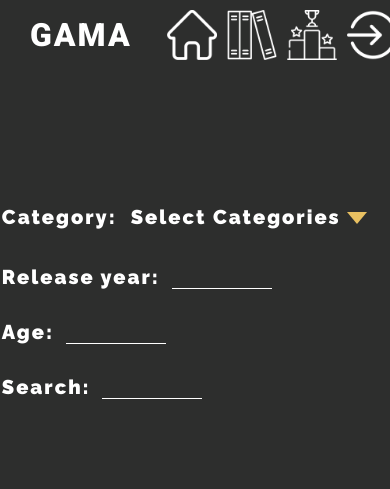
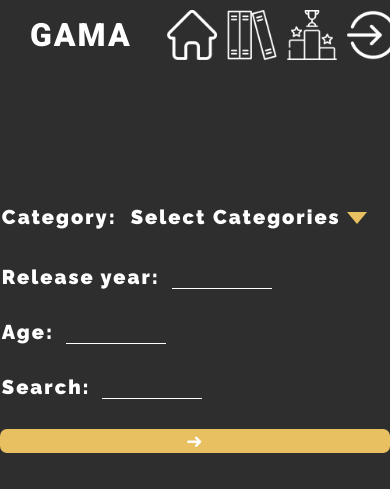
Before and after one commit to cristibctr/GaMa_TW, a PHP site: page /Games_Library/Games_List.php in a window 390 px wide; the page is wider, and only the part inside the window is pictured. Shown: the top 489 px of that part. Run offline with PHP 8.4, Linux system fonts and the light colour scheme; data comes from the database, SQL or seed files in the repository.

Commit message:
Filter function now works on Games_List

```diff
--- /dev/null
+++ b/Games_Library/Categories.php
@@ -0,0 +1,16 @@
+<?php
+function fetchCategories(){
+    try{
+        $dbh = new PDO('mysql:host=localhost;dbname=gama_tw', 'root', '');
+        $dbh->setAttribute(PDO::ATTR_ERRMODE, PDO::ERRMODE_EXCEPTION);
+        $sth = $dbh->prepare("SELECT DISTINCT category FROM game_category");
+        $sth->execute();
+        return $sth->fetchAll(PDO::FETCH_COLUMN | PDO::FETCH_ASSOC, 0);
+    }
+    catch (PDOException $e){
+        error_log('PDOException - ' . $e->getMessage(), 0);
+        http_response_code(500);
+        die('Error establishing connection with database');
+    }
+}
+?>
--- a/Games_Library/Games_List.css
+++ b/Games_Library/Games_List.css
@@ -72,6 +72,18 @@
 .filter form > div:not(:last-child){
     border-right: 2px rgba(0, 0, 0, .5) solid;
 }
+.filter .submit{
+    width: 10%;
+    background-color: rgb(232, 192, 97);
+    margin-left: 0;
+    border-radius: 0px 7px 9px 0px;
+}
+.filter .submit input{
+    background-color: rgba(0, 0, 0, 0);
+    width: 100%;
+    height: 100%;
+    border: 0;
+}
 /*categories*/
 .dropdown-check-list {
     display: inline-block;
@@ -88,9 +100,8 @@
 .dropdown-check-list ul.items {
     top: 60px;
     position: absolute;
-    height: 350px;
-    width: 250px;
-    padding: 2px;
+    padding: 5px;
+    width: auto;
     display: none;
     flex-direction: column;
     justify-content: space-around;
@@ -101,6 +112,7 @@
 }
 
 .dropdown-check-list ul.items li {
+    margin-top: 10px;
     list-style: none;
 }
 
@@ -272,5 +284,7 @@
     .filter form > div{
         margin-top: 30px;
     }
-
+    .filter .submit{
+        border-radius: 7px;
+    }
 }
--- a/Games_Library/Games_List.php
+++ b/Games_Library/Games_List.php
@@ -36,30 +36,16 @@
                             </span>
 
                             <ul class="items">
-                                <li><input type="checkbox" name="shooter" id="shooter"  checked/>
-                                    <label for="shooter">Shooter</label>
-                                </li>
-                                <li><input type="checkbox" name="strategy" id="strategy"  checked/>
-                                    <label for="strategy">Strategy</label>
-                                </li>
-                                <li><input type="checkbox" name="video-game" id="video-game"  checked/>
-                                    <label for="video-game">Video game</label>
-                                </li>
-                                <li><input type="checkbox" name="board-game" id="board-game"  checked/>
-                                    <label for="board-game">Board game</label>
-                                </li>
-                                <li><input type="checkbox" name="family-game" id="family-game"  checked/>
-                                    <label for="family-game">Family game</label>
-                                </li>
-                                <li><input type="checkbox" name="eurogame" id="eurogame"  checked/>
-                                    <label for="eurogame">Eurogame</label>
-                                </li>
-                                <li><input type="checkbox" name="single-player" id="single-player"  checked/>
-                                    <label for="single-player">Single player</label>
-                                </li>
-                                <li><input type="checkbox" name="multi-player" id="multi-player"  checked/>
-                                    <label for="multi-player">Multi player</label>
-                                </li>
+                                <?php
+                                    include 'Categories.php';
+                                    $categories = fetchCategories();
+                                    foreach($categories as $category){
+                                        echo '  <li>
+                                                    <input type="checkbox" name="category[]" id="'. $category .'" value="'. $category .'"  checked/>
+                                                    <label for="'. $category .'">'. $category .'</label>
+                                                </li>';
+                                    }
+                                ?>
                             </ul>
                           </div>
                           <script>
@@ -83,6 +69,9 @@
                     <div class="search">
                         <p>Search:</p>
                         <input type="text" name="search">
+                    </div>
+                    <div class="submit">
+                        <input type="submit" name="submit" value="➜">
                     </div>
                 </form>
             </div>
```
Also changed, not shown: Games_Library/games_fetch.php (+27 -1 lines).
